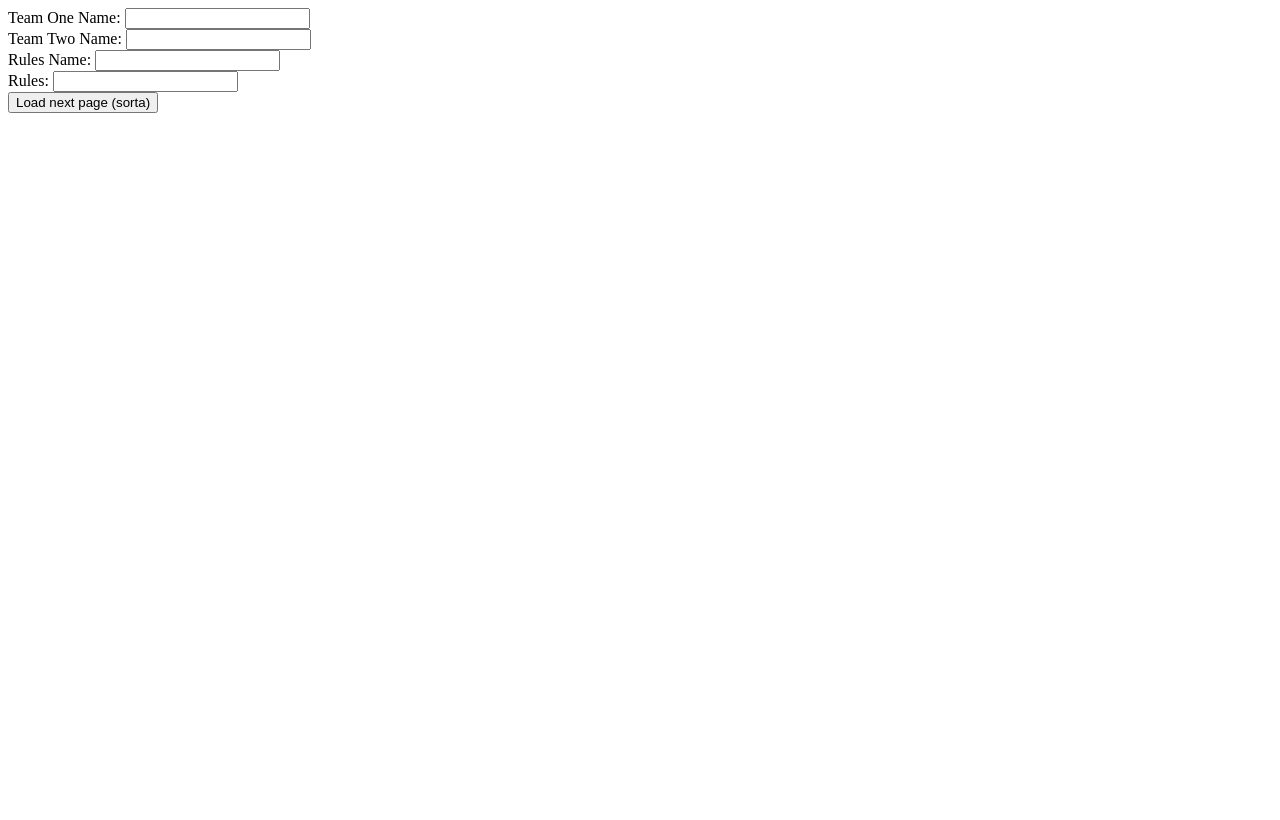
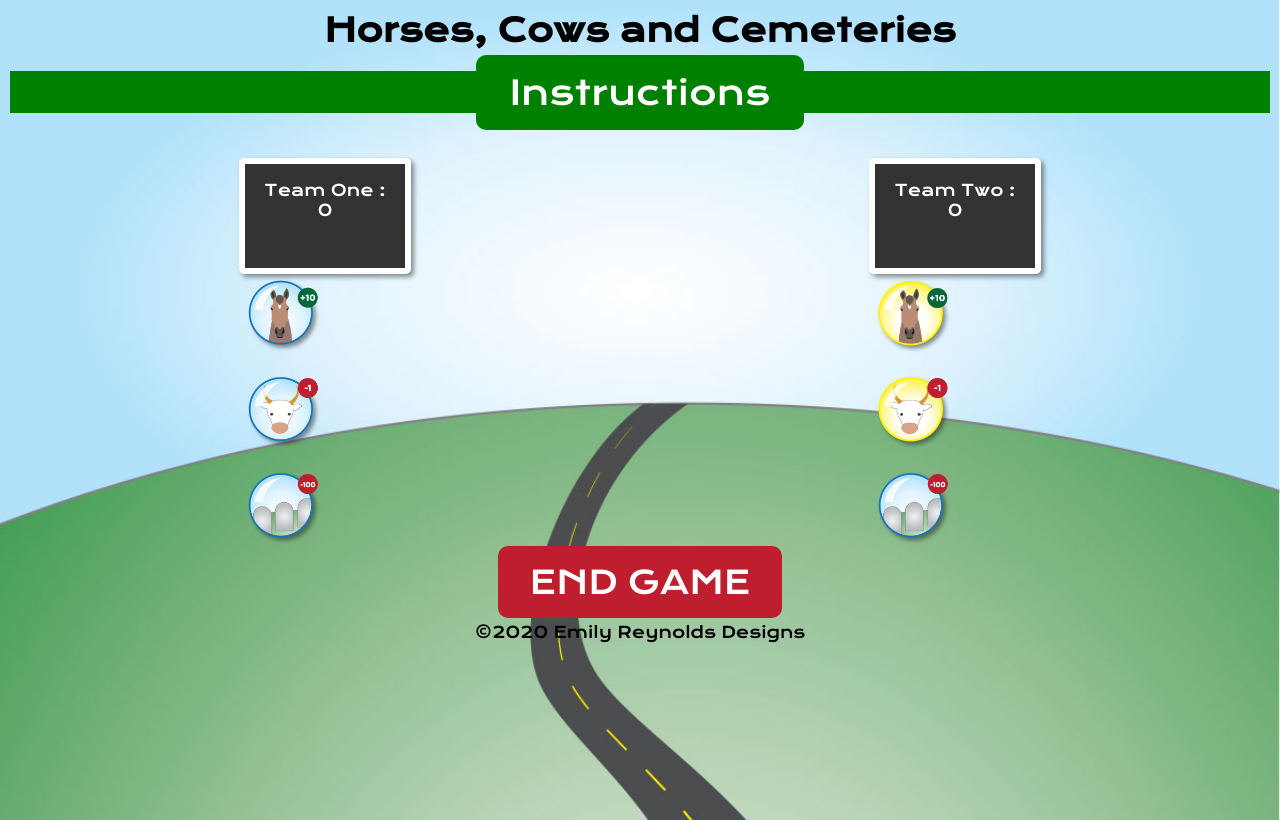
Before and after one commit to ereynolds123/Horses-Cows-Cemetery-Final, a plain HTML site: page Horses, Cows, Cemeteries Final/public/index.html in a window 1280 px wide. Drawn offline with nearby package versions, Linux system fonts and the light colour scheme.

Commit message:
Working as expected

```diff
--- a/Horses, Cows, Cemeteries Final/public/index.html
+++ b/Horses, Cows, Cemeteries Final/public/index.html
@@ -1,31 +1,68 @@
-<!DOCTYPE html>
-<html lang="en">
+<html>
 
 <head>
-    <title>HTML 5 Boilerplate</title>
-    <link rel="stylesheet" href="style.css">
-    <script src="script2.js"></script>
+    <title> Horses, Cows and Cemeteries</title>
+    <link rel="stylesheet" type="text/css" href="stylessheet.css">
+    <meta content="text/html;charset=utf-8" http-equiv="Content-Type">
+    <meta content="utf-8" http-equiv="encoding">
+    <meta name="viewport" content="width=device-width,
+   inital-scale=1.0">
+    <link href="https://fonts.googleapis.com/css2?family=Krona+One&display=swap" rel="stylesheet">
+
 </head>
 
 <body>
-    <div>
-        Team One Name: <input type='text' id='teamOne' /><br>
-    </div>
-    <div>
-        Team Two Name: <input type='text' id='teamTwo' /><br>
-    </div>
-    <div>
-        Rules Name: <input type='text' id='rulesName' /><br>
-    </div>
-    <div>
-        Rules: <input type='text' id='rules' /><br>
-    </div>
+    <!--Game Play-->
+    <h1> Horses, Cows and Cemeteries</h1>
+    <p id="instructions"><a id="instructionsButton" onclick="instructionsMessage();"> Instructions </a></p>
+    <main>
 
-    <div>
-        <button onclick='submitForm()'>
-            Load next page (sorta)
-        </button>
-    </div>
+        <!--Wrapper Container Div-->
+        <div id="container">
+            <div class="team-one">
+
+                <!--Left Side of the game-->
+                <div id="left-side" class="scoreTeamOne">
+                    <div class="teamBox">
+
+                        <p id="scoreTotalTeamOne">Team One : 0</p>
+                        <h6 id="teamOne"></h6>
+                    </div>
+                    <img alt="horse for Team One" id="horseTeamOne" class="gameplaybutton" src="images/horsebutton1.png" onclick="getCount('horse', 'teamOne')">
+                    <img alt="cow for Team One" id="cowTeamOne" class="gameplaybutton" src="images/cowbutton1.png" onclick="getCount('cow', 'teamTwo')">
+                    <img alt="cemetery for Team One" id="cemeteryTeamOne" class="gameplaybutton" src="images/cemetery1.png" onclick="getCount('cemetery', 'teamTwo')">
+                    <p id="demo"></p>
+                </div>
+            </div>
+
+            <!--Right side of the game-->
+            <div class="team-two">
+                <div id="right-side" class="scoreTeamTwo">
+
+                    <div class="teamBox">
+
+                        <p id="scoreTotalTeamTwo">Team Two : 0</p>
+                        <h6 id="teamTwo"></h6>
+                    </div>
+                    <img alt="horse for team two" id="horseTeamTwo" class="gameplaybutton" src="images/horsebutton2.png" onclick="getCount('horse', 'teamTwo')">
+                    <img alt="cow for team two" id="cowTeamTwo" class="gameplaybutton" src="images/cowbutton2.png" onclick="getCount('cow', 'teamOne')">
+                    <img alt="cemetery for team two" id="cemeteryTeamTwo" class="gameplaybutton" src="images/cemetery1.png" onclick="getCount('cemetery', 'teamOne')">
+                </div>
+            </div>
+        </div>
+    </main>
+
+    <!--The Eng Game Message and Functionality-->
+    <p><a id="endButton" onclick="winningMessage();" style=> END GAME </a></p>
+    <footer>
+        <script type="text/javascript" src="script.js"></script>
+        <br>
+
+
+        <p> ©2020 Emily Reynolds Designs</p>
+    </footer>
+
+
 </body>
 
 </html>
--- a/Horses, Cows, Cemeteries Final/public/script.js
+++ b/Horses, Cows, Cemeteries Final/public/script.js
@@ -5,17 +5,6 @@ let scoreText;
 let scoreTeamOne = 0;
 let scoreTeamTwo = 0;
 
-//Getting form values
-const teamOneName = localStorage.getItem('teamOneName');
-const teamTwoName = localStorage.getItem('teamTwoName');
-const rulesValue = localStorage.getItem('rulesValue');
-const rulesName = localStorage.getItem('rulesName');
-
-console.log(teamOneName + teamTwoName + rulesValue + rulesName)
-
-
-document.getElementById("teamOne").innerHTML= teamOneName
-document.getElementById("teamTwo").innerHTML= teamTwoName
 
 //Adding to Team One Score
 function addTenTeamOne() {
--- a/Horses, Cows, Cemeteries Final/public/script2.js
+++ /dev/null
@@ -1,18 +0,0 @@
-function submitForm() {
-    const teamOneName = document.getElementById('teamOne').value
-    const teamTwoName = document.getElementById('teamTwo').value
-    const rulesName = document.getElementById('rulesName').value
-    const rulesValue = document.getElementById('rules').value
-
-    console.log("teamOneName", teamOneName);
-    console.log("teamTwoName", teamTwoName);
-    console.log("rulesName", rulesName);
-    console.log("rulesValue", rulesValue);
-
-    localStorage.setItem('teamOneName', teamOneName);
-    localStorage.setItem('teamTwoName', teamTwoName);
-    localStorage.setItem('rulesValue', rulesValue);
-    localStorage.setItem('rulesName', rulesName);
-
-    window.location.href = 'game.html';
-}
--- a/Horses, Cows, Cemeteries Final/public/stylessheet.css
+++ b/Horses, Cows, Cemeteries Final/public/stylessheet.css
@@ -71,7 +71,7 @@ p {
 
 #scoreTotalTeamOne,
 #scoreTotalTeamTwo {
-  font-size: 2.5em;
+  font-size: 1.0em;
 }
 
 #endButton {
```
Also changed, not shown: Horses, Cows, Cemeteries Final/public/game.html (deleted, +0 -65 lines).
